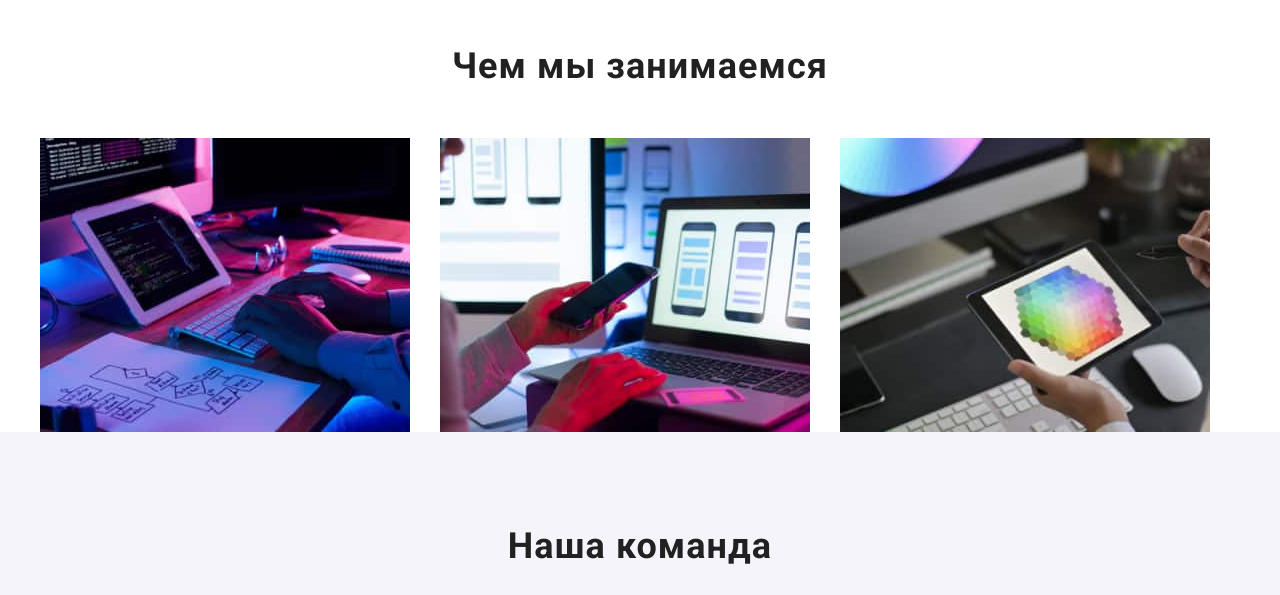
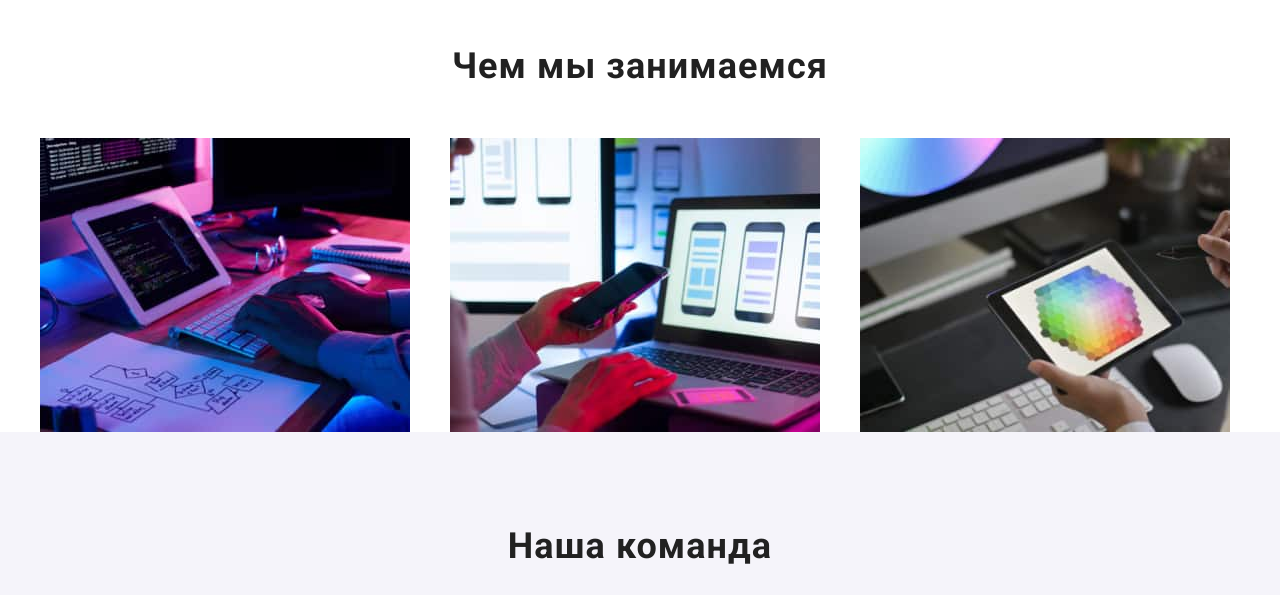
Before and after one commit to SergeyKartavcev/goit-markup-hw-03, a plain HTML site: page index.html in a window 1280 px wide. Shown: the part 980-1575 px from the top of the page. Drawn offline with nearby package versions, Linux system fonts and the light colour scheme.

Commit message:
save
внес изменения

```diff
--- a/css/styles.css
+++ b/css/styles.css
@@ -373,16 +373,17 @@ padding: 0;
 }
 .about{
     display: flex;
-
-
+    flex-wrap: nowrap;
+    margin-left: -30px;
+    padding: 0;
 }
 
 .about-element{
-margin-right:  30px;
+    margin-left: 30px;
+    flex-basis: calc((100% - 90px) / 3);
 }
- .about-element:last-child{
-margin-right:  0px;
-}
+
+
 
 img{
     display: block;
```
